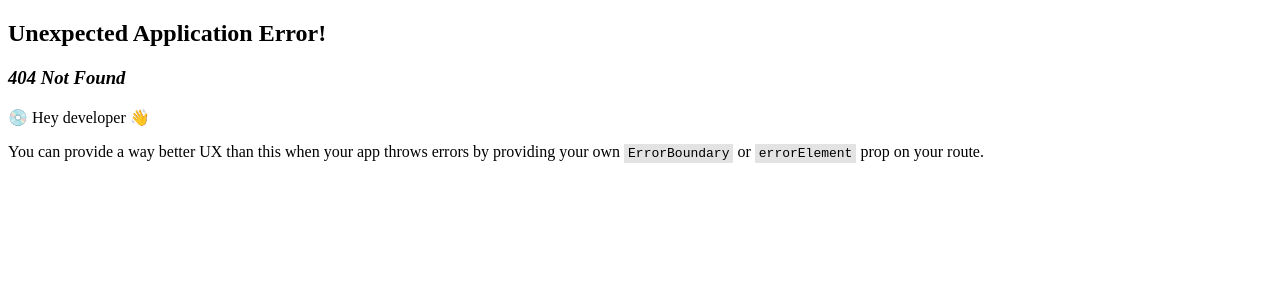
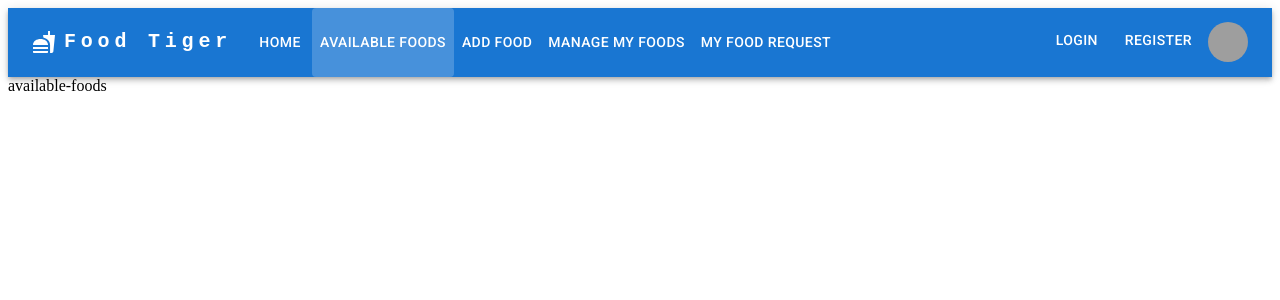
Before and after one commit to anik554/food-tiger, a React (Vite) app: page /available-foods in a window 1280 px wide. Before the commit this address had no page. Shown: the top 300 px of the page. Built offline with nearby package versions, Linux system fonts and the light colour scheme; grey boxes are pictures that could not be loaded.

Commit message:
Navbar setup and Route Setup

```diff
--- /dev/null
+++ b/src/components/Navbar.jsx
@@ -0,0 +1,229 @@
+import * as React from "react";
+import {
+  AppBar,
+  Box,
+  Toolbar,
+  IconButton,
+  Typography,
+  Menu,
+  Container,
+  Avatar,
+  Button,
+  Tooltip,
+  MenuItem,
+} from "@mui/material";
+import { NavLink } from "react-router-dom";
+import FastfoodIcon from "@mui/icons-material/Fastfood";
+import MenuIcon from "@mui/icons-material/Menu";
+
+const settings = ["Profile", "Account", "Dashboard", "Logout"];
+const pages = [
+  { name: "Home", path: "/" },
+  { name: "Available Foods", path: "/available-foods" },
+  { name: "Add Food", path: "/add-food" },
+  { name: "Manage My Foods", path: "/manage-my-foods" },
+  { name: "My Food Request", path: "/my-food-request" },
+];
+
+function Navbar() {
+  const [anchorElNav, setAnchorElNav] = React.useState(null);
+  const [anchorElUser, setAnchorElUser] = React.useState(null);
+
+  const handleOpenNavMenu = (event) => {
+    setAnchorElNav(event.currentTarget);
+  };
+
+  const handleOpenUserMenu = (event) => {
+    setAnchorElUser(event.currentTarget);
+  };
+
+  const handleCloseNavMenu = () => {
+    setAnchorElNav(null);
+  };
+
+  const handleCloseUserMenu = () => {
+    setAnchorElUser(null);
+  };
+
+  return (
+    <AppBar position="static">
+      <Container maxWidth="xl">
+        <Toolbar disableGutters>
+          {/* Logo for desktop */}
+          <FastfoodIcon sx={{ display: { xs: "none", md: "flex" }, mr: 1 }} />
+          <Typography
+            variant="h6"
+            noWrap
+            component="a"
+            href="/"
+            sx={{
+              mr: 2,
+              display: { xs: "none", md: "flex" },
+              fontFamily: "monospace",
+              fontWeight: 700,
+              letterSpacing: ".3rem",
+              color: "inherit",
+              textDecoration: "none",
+            }}
+          >
+            Food Tiger
+          </Typography>
+
+          {/* Responsive menu for mobile */}
+          <Box sx={{ flexGrow: 1, display: { xs: "flex", md: "none" } }}>
+            <IconButton
+              size="large"
+              aria-label="open navigation menu"
+              aria-controls="menu-appbar"
+              aria-haspopup="true"
+              onClick={handleOpenNavMenu}
+              color="inherit"
+            >
+              <MenuIcon />
+            </IconButton>
+            <Menu
+              id="menu-appbar"
+              anchorEl={anchorElNav}
+              anchorOrigin={{
+                vertical: "bottom",
+                horizontal: "left",
+              }}
+              keepMounted
+              transformOrigin={{
+                vertical: "top",
+                horizontal: "left",
+              }}
+              open={Boolean(anchorElNav)}
+              onClose={handleCloseNavMenu}
+              sx={{ display: { xs: "block", md: "none" } }}
+            >
+              {pages.map((page) => (
+                <NavLink
+                  key={page.name}
+                  to={page.path}
+                  style={{ textDecoration: "none" }}
+                  className={({ isActive }) =>
+                    isActive ? "active" : "inactive"
+                  }
+                >
+                  <MenuItem onClick={handleCloseNavMenu}>
+                    <Typography textAlign="center">{page.name}</Typography>
+                  </MenuItem>
+                </NavLink>
+              ))}
+            </Menu>
+          </Box>
+
+          {/* Logo for mobile */}
+          <FastfoodIcon sx={{ display: { xs: "flex", md: "none" }, mr: 1 }} />
+          <Typography
+            variant="h5"
+            noWrap
+            component="a"
+            href="/"
+            sx={{
+              mr: 2,
+              display: { xs: "flex", md: "none" },
+              flexGrow: 1,
+              fontFamily: "monospace",
+              fontWeight: 700,
+              letterSpacing: ".3rem",
+              color: "inherit",
+              textDecoration: "none",
+            }}
+          >
+            Food Tiger
+          </Typography>
+
+          {/* Navigation links for desktop */}
+          <Box sx={{ flexGrow: 1, display: { xs: "none", md: "flex" } }}>
+            {pages.map((page) => (
+              <NavLink
+                key={page.name}
+                to={page.path}
+                style={{ textDecoration: "none" }}
+                className={({ isActive }) => (isActive ? "active" : "inactive")}
+              >
+                <Button
+                  onClick={handleCloseNavMenu}
+                  sx={{
+                    my: 2,
+                    color: "white",
+                    display: "block",
+                    backgroundColor: ({ isActive }) =>
+                      isActive ? "rgba(255, 255, 255, 0.2)" : "transparent",
+                  }}
+                >
+                  {page.name}
+                </Button>
+              </NavLink>
+            ))}
+          </Box>
+
+          {/* User settings */}
+          <Box sx={{ flexGrow: 0, display: "flex", gap: 1 }}>
+            <NavLink
+              to="/login"
+              style={{ textDecoration: "none" }}
+              className={({ isActive }) => (isActive ? "active" : "inactive")}
+            >
+              <Button
+                sx={{
+                  color: "white",
+                  backgroundColor: ({ isActive }) =>
+                    isActive ? "rgba(255, 255, 255, 0.2)" : "transparent",
+                }}
+              >
+                Login
+              </Button>
+            </NavLink>
+            <NavLink
+              to="/register"
+              style={{ textDecoration: "none" }}
+              className={({ isActive }) => (isActive ? "active" : "inactive")}
+            >
+              <Button
+                sx={{
+                  color: "white",
+                  backgroundColor: ({ isActive }) =>
+                    isActive ? "rgba(255, 255, 255, 0.2)" : "transparent",
+                }}
+              >
+                Register
+              </Button>
+            </NavLink>
+            <Tooltip title="Open settings">
+              <IconButton onClick={handleOpenUserMenu} sx={{ p: 0 }}>
+                <Avatar alt="Remy Sharp" src="/static/images/avatar/2.jpg" />
+              </IconButton>
+            </Tooltip>
+            <Menu
+              sx={{ mt: "45px" }}
+              id="menu-appbar"
+              anchorEl={anchorElUser}
+              anchorOrigin={{
+                vertical: "top",
+                horizontal: "right",
+              }}
+              keepMounted
+              transformOrigin={{
+                vertical: "top",
+                horizontal: "right",
+              }}
+              open={Boolean(anchorElUser)}
+              onClose={handleCloseUserMenu}
+            >
+              {settings.map((setting) => (
+                <MenuItem key={setting} onClick={handleCloseUserMenu}>
+                  <Typography textAlign="center">{setting}</Typography>
+                </MenuItem>
+              ))}
+            </Menu>
+          </Box>
+        </Toolbar>
+      </Container>
+    </AppBar>
+  );
+}
+
+export default Navbar;
--- a/src/index.css
+++ b/src/index.css
@@ -0,0 +1,8 @@
+.active {
+  background-color: rgba(255, 255, 255, 0.2);
+  border-radius: 4px;
+}
+
+.inactive {
+  background-color: transparent;
+}
--- /dev/null
+++ b/src/layouts/HomeLayout.jsx
@@ -0,0 +1,13 @@
+import { Outlet } from "react-router-dom";
+import Navbar from "../components/Navbar";
+
+const HomeLayout = () => {
+    return (
+        <div>
+            <Navbar />
+            <Outlet />
+        </div>
+    );
+};
+
+export default HomeLayout;
--- a/src/main.jsx
+++ b/src/main.jsx
@@ -2,7 +2,7 @@ import { StrictMode } from "react";
 import { createRoot } from "react-dom/client";
 import { RouterProvider } from "react-router-dom";
 import router from "./routers/router";
-
+import './index.css'
 createRoot(document.getElementById("root")).render(
   <StrictMode>
     <RouterProvider router={router} />
```
Also changed, not shown: src/pages/Home.jsx (+6 -6 lines), src/routers/router.jsx (+32 -1 lines).
